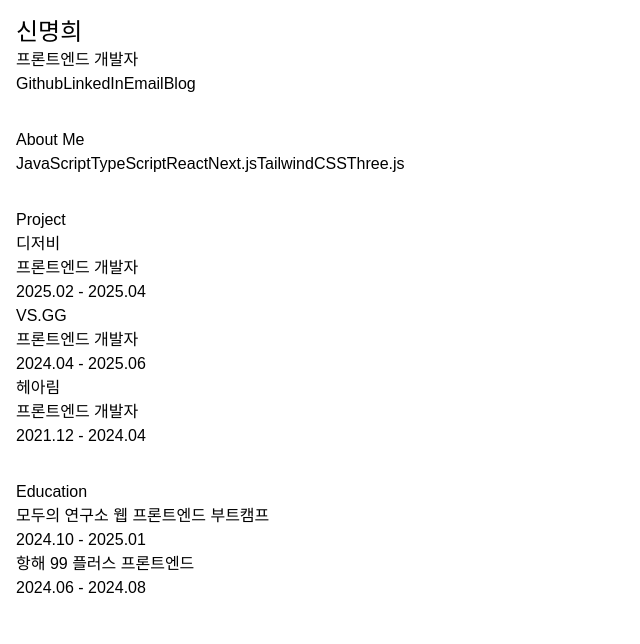
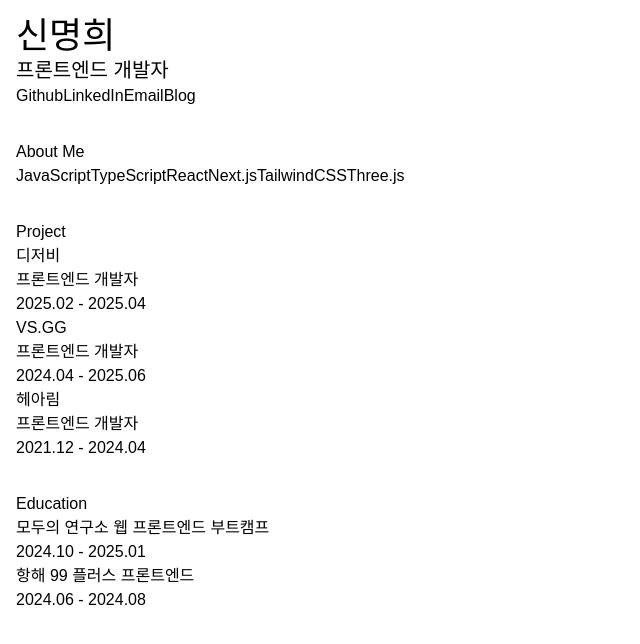
Before and after one commit to eepyz/eepyz.github.io, a React (Vite) app: page / in a window 1280 px wide. Shown: the top 644 px of the page, without its empty margins (0-640 px from the left). Built offline with nearby package versions, Linux system fonts and the light colour scheme.

Commit message:
💄 Update: MyInfo

```diff
--- a/src/components/MyInfo.tsx
+++ b/src/components/MyInfo.tsx
@@ -1,8 +1,8 @@
 export function MyInfo() {
   return (
-    <>
-      <h1 className="text-2xl font-medium">신명희</h1>
-      <h2 className="">프론트엔드 개발자</h2>
-    </>
+    <div className="">
+      <h1 className="text-4xl font-medium">신명희</h1>
+      <h2 className="text-xl font-light">프론트엔드 개발자</h2>
+    </div>
   );
 }
```
